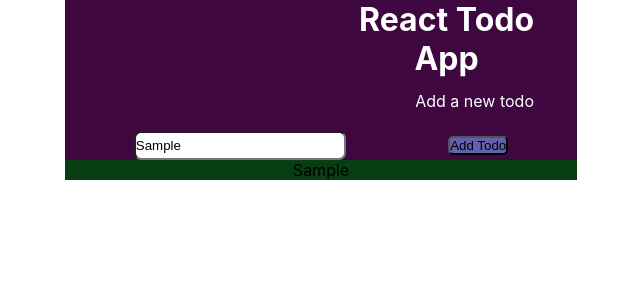
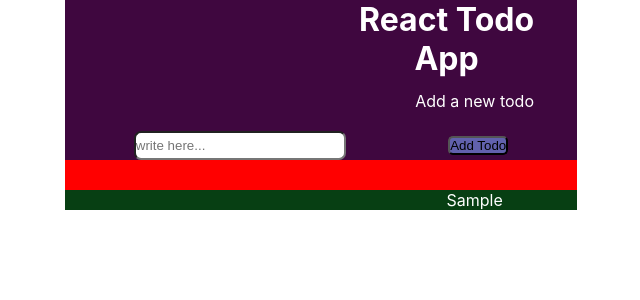
Before and after one commit to dijayst/react-todo, a React (Create React App) app: page / in a window 1280 px wide. Both pictures are taken after typing "Sample" into the empty fields and a click on the button "Add Todo". Shown: the top 300 px of the page, without its empty margins (319-959 px from the left). Built offline with nearby package versions, Linux system fonts and the light colour scheme.

Commit message:
arrayinput

```diff
--- a/src/Todo.js
+++ b/src/Todo.js
@@ -1,20 +1,21 @@
 import React,{useState} from 'react'
 
 const Todo = () => {
+    const [input, setinput] = useState("")
     const [todo, settodo] = useState([]);
+
   //  const addtodo= [];
 
     const change=(e)=>{
-        let inpute={...todo}
-        inpute=e.target.value
-settodo(inpute);
-console.log(todo)
+       setinput(e.target.value)
     }
 
     const handlesubmit=(e)=>{
     e.preventDefault()
-
-        console.log({...todo})
+    settodo(todo=>[...todo,input])
+    setinput("")
+    console.log(input)
+    console.log(todo)
 
     }
 
@@ -27,13 +28,20 @@ console.log(todo)
                 <br/>
           <p >Add a new todo</p>
           <br/>
-          <input type="text" className="input"  placeholder="write here..." value={todo} onChange={change}/>
+          <input type="text" className="input"  placeholder="write here..." value={input} onChange={change}/>
 
                 <button className="btn" type="submit">Add Todo</button>
                 </form>
              </div>
 <div className="todooutput">
-{todo}
+{todo.map((item)=>{
+    return(
+        <div key={item}>
+   <p>{item}</p>
+        </div>
+    )
+})}
+
 </div>
         </div>
     )
```
